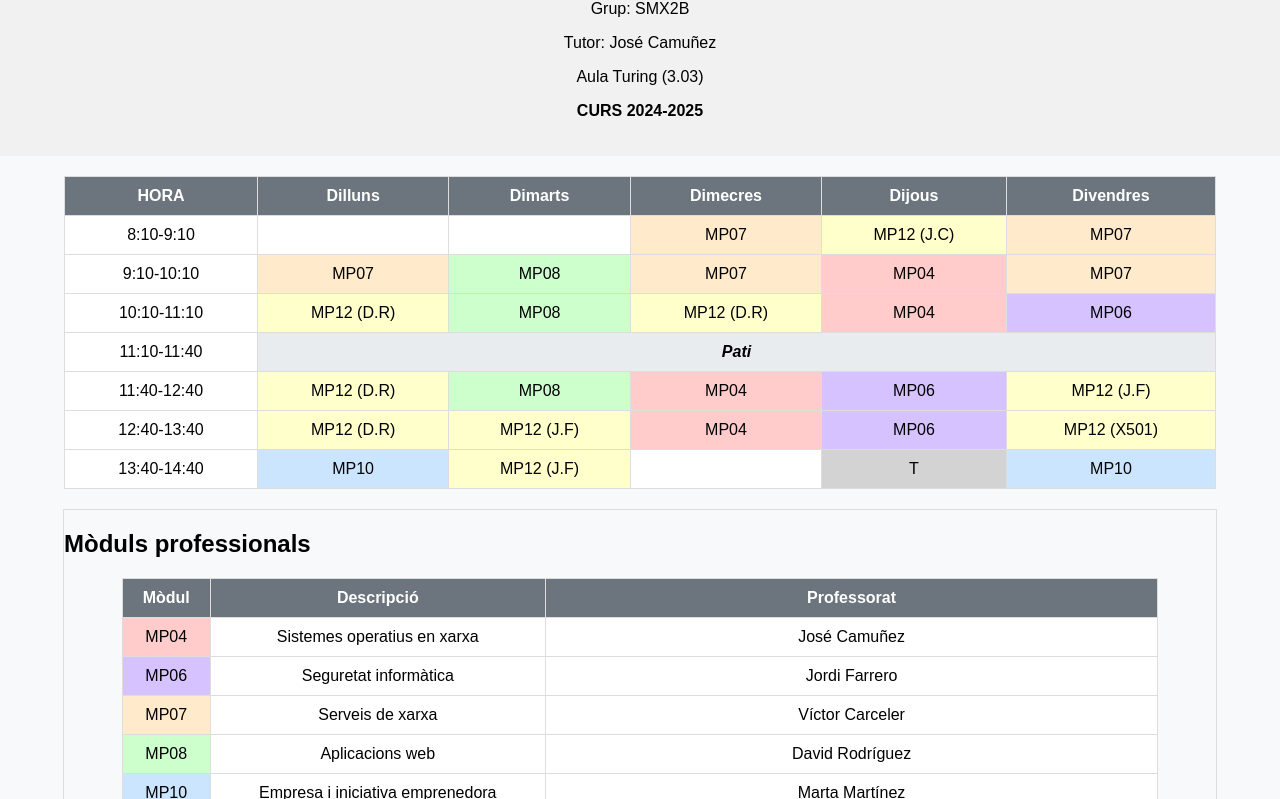
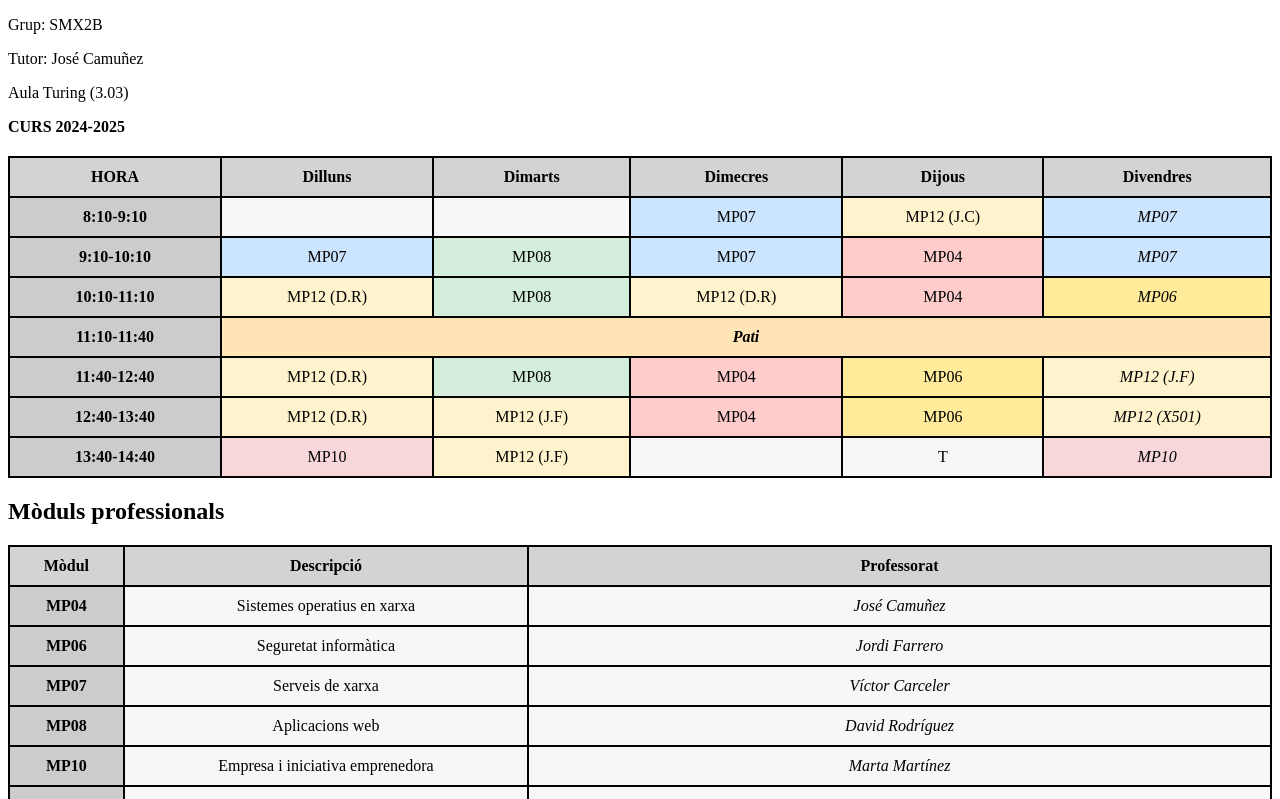
Before and after one commit to JoelBaena/Horari, a plain HTML site: page index.html in a window 1280 px wide. Shown: the part 64-863 px from the top of the page. Drawn offline with Linux system fonts and the light colour scheme.

Commit message:
Update styles.css

```diff
--- a/styles.css
+++ b/styles.css
@@ -1,64 +1,69 @@
-body {
-    font-family: Arial, sans-serif;
-    margin: 0;
-    padding: 0;
-    background-color: #f8f9fa;
+table {
+    width: 100%;
+    border-collapse: collapse;
+    margin: 20px 0;
 }
 
-header {
-    text-align: center;
-    background-color: #f1f1f1;
-    padding: 20px;
-}
-
-header h1 {
-    margin: 0;
-    font-size: 24px;
-    color: #333;
-}
-
-table {
-    width: 90%;
-    margin: 20px auto;
-    border-collapse: collapse;
-    background-color: #fff;
-}
-
-table, th, td {
-    border: 1px solid #ddd;
-}
-
-th, td {
+table th, table td {
+    border: 2px solid black;
     text-align: center;
     padding: 10px;
 }
 
-thead th {
-    background-color: #6c757d;
-    color: white;
+table th {
+    background-color: #d3d3d3;
+    color: black;
 }
 
-.horari .pati {
-    background-color: #e9ecef;
+table td {
+    background-color: #f7f7f7;
+    color: black;
+}
+
+table tbody tr:nth-child(odd) {
+    background-color: #e6e6e6;
+}
+
+table td:first-child {
+    font-weight: bold;
+    background-color: #cccccc;
+}
+
+table td:last-child {
     font-style: italic;
+}
+
+table .pati {
+    background-color: #ffe4b5;
     font-weight: bold;
 }
 
-.mp04 { background-color: #ffcccb; }
-.mp06 { background-color: #d6c2ff; }
-.mp07 { background-color: #ffebcc; }
-.mp08 { background-color: #ccffcc; }
-.mp10 { background-color: #cce5ff; }
-.mp12 { background-color: #ffffcc; }
-.t { background-color: #d3d3d3; }
-
-.moduls {
-    margin: 20px auto;
-    width: 90%;
-    border: 1px solid #ddd;
+table .mp04 {
+    background-color: #ffcccc;
+    color: black;
 }
 
-.moduls th {
-    background-color: #6c757d;
-    color: white;
+table .mp06 {
+    background-color: #ffeb99;
+    color: black;
 }
+
+table .mp07 {
+    background-color: #cce5ff;
+    color: black;
+}
+
+table .mp08 {
+    background-color: #d4edda;
+    color: black;
+}
+
+table .mp10 {
+    background-color: #f8d7da;
+    color: black;
+}
+
+table .mp12 {
+    background-color: #fff3cd;
+    color: black;
+}
```
